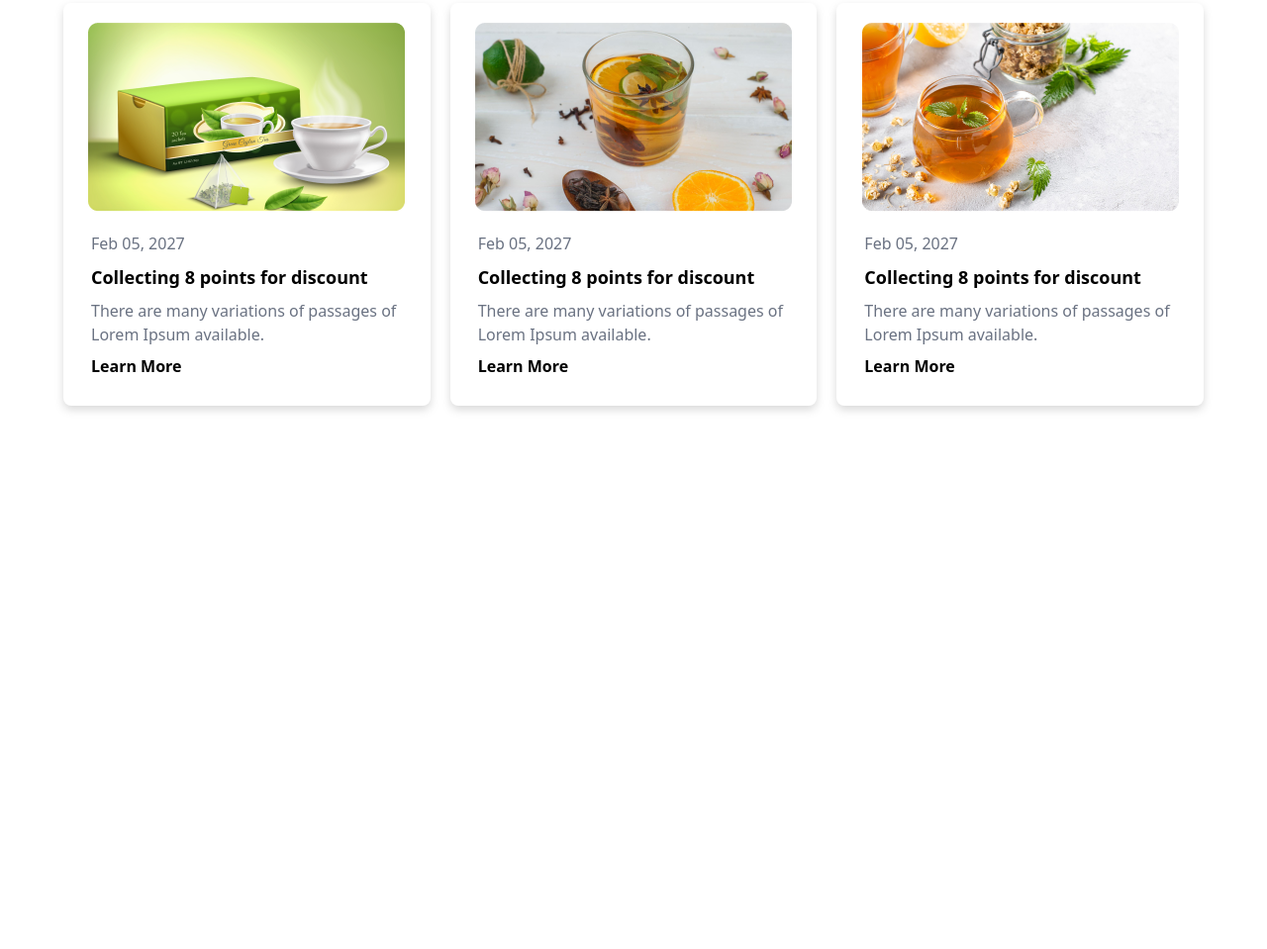
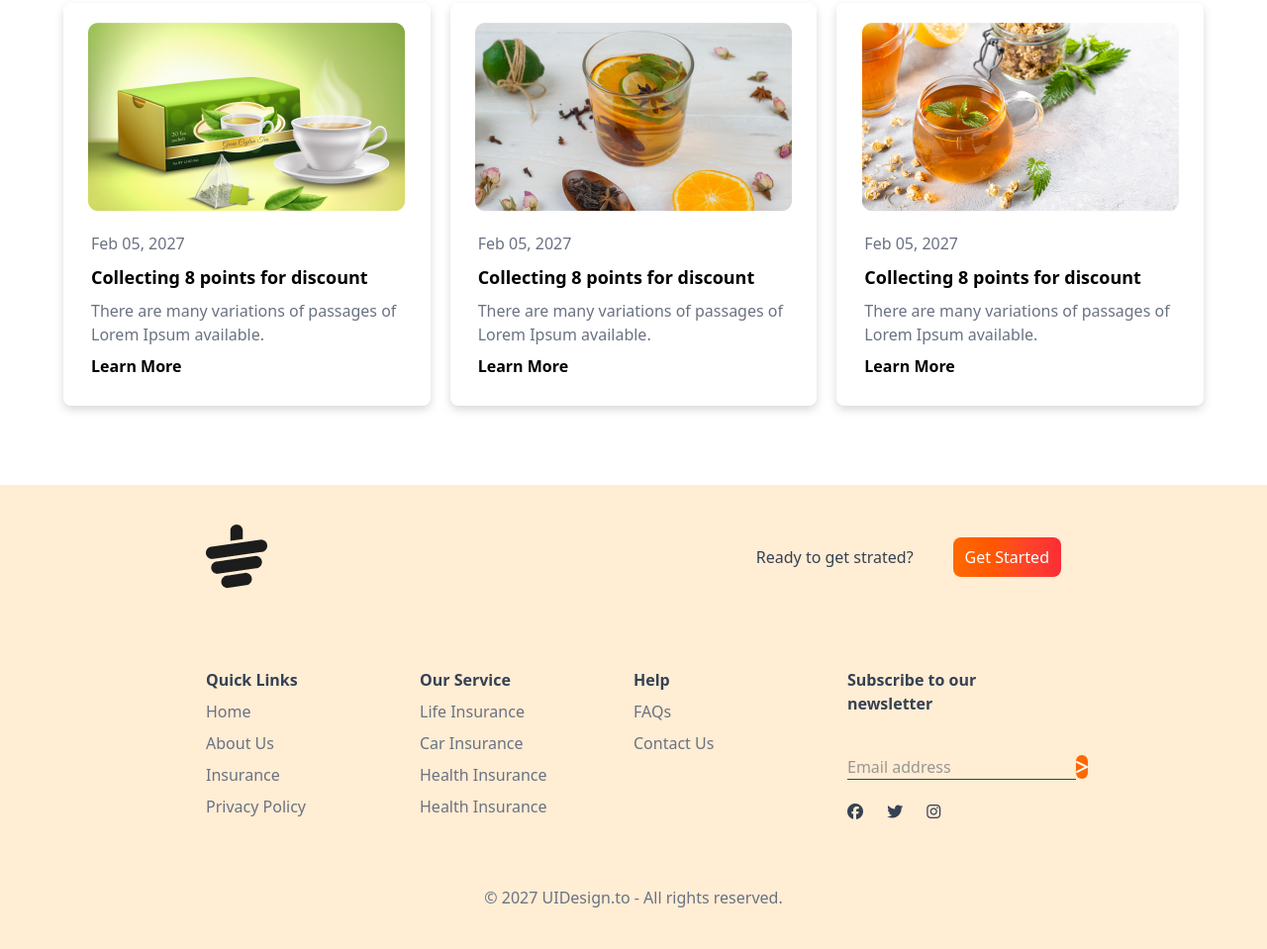
Before and after one commit to Mdsheikhmohaimenulislam/Tea-House, a plain HTML site: page index.html in a window 1280 px wide. Shown: the part 2733-3692 px from the top of the page at 99% size. Before the commit the page ends 3223 px from the top, so only its background shows below. Drawn offline with nearby package versions, Linux system fonts and the light colour scheme.

Commit message:
footer added on html file

```diff
--- a/index.html
+++ b/index.html
@@ -200,5 +200,64 @@
             </div>
         </section>
     </main>
+    <footer>
+        <section class="bg-orange-100 text-gray-700 py-10 px-4 md:px-16">
+            <div class="w-9/12 mx-auto">
+<!-- logo container -->
+                <div class="mb-8 flex justify-between	">
+                    <img src="./images/cup.png" alt="">
+                    <div class="flex items-center gap-10">
+                        <P>Ready to get strated?</P>
+                        <button class="text-bold font-base text-white rounded-lg
+
+                        bg-gradient-to-r from-orange-500 to-red-500 py-2 px-3">Get Started</button>
+                    </div>
+                </div>
+<!-- About container -->
+<!--first column  -->
+                 <div class=" grid grid-cols-1 md:grid-cols-2 lg:grid-cols-4  mt-20">
+                    <div>
+                        <h3 class="font-semibold mb-2">Quick Links</h3>
+                        <p class="text-gray-500 mb-2 ">Home</p>
+                        <p class="text-gray-500 mb-2 ">About Us</p>
+                        <p class="text-gray-500 mb-2 ">Insurance</p>
+                        <p class="text-gray-500 mb-2 ">Privacy Policy</p>
+                    </div>
+<!--second column  -->
+                    <div>
+                        <h3 class="font-semibold mb-2">Our Service</h3>
+                        <p class="text-gray-500 mb-2">Life Insurance</p>
+                        <p class="text-gray-500 mb-2">Car Insurance</p>
+                        <p class="text-gray-500 mb-2">Health Insurance</p>
+                        <p class="text-gray-500 mb-2">Health Insurance</p>
+                    </div>
+<!-- third column -->
+                    <div>
+                        <h3 class="font-semibold mb-2">Help</h3>
+                        <p class="text-gray-500 mb-2">FAQs</p>
+                        <p class="text-gray-500 mb-2">Contact Us</p>
+                    </div>
+<!-- fourth column -->
+                    <div>
+                        <h2 class="font-semibold mb-10">Subscribe to our <br> newsletter</h2>
+                        <div class="flex">
+                            <div>
+                                <input type="email" placeholder="Email address">
+                                <hr>
+                            </div>
+                                <i class="fa-solid fa-greater-than bg-orange-500 rounded-full
+                                h-6 pt-1 w-8 text-white text-center"></i>
+                        </div>
+                        <div class="mt-5 space-x-5">
+                            <i class="fa-brands fa-facebook"></i>
+                            <i class="fa-brands fa-twitter"></i>
+                            <i class="fa-brands fa-instagram"></i>
+                        </div>
+                    </div>
+                 </div>
+                 <p class="text-gray-500 mt-15 text-center">© 2027 UIDesign.to - All rights reserved.</p>
+            </div>
+        </section>
+    </footer>
 </body>
 </html>
```
